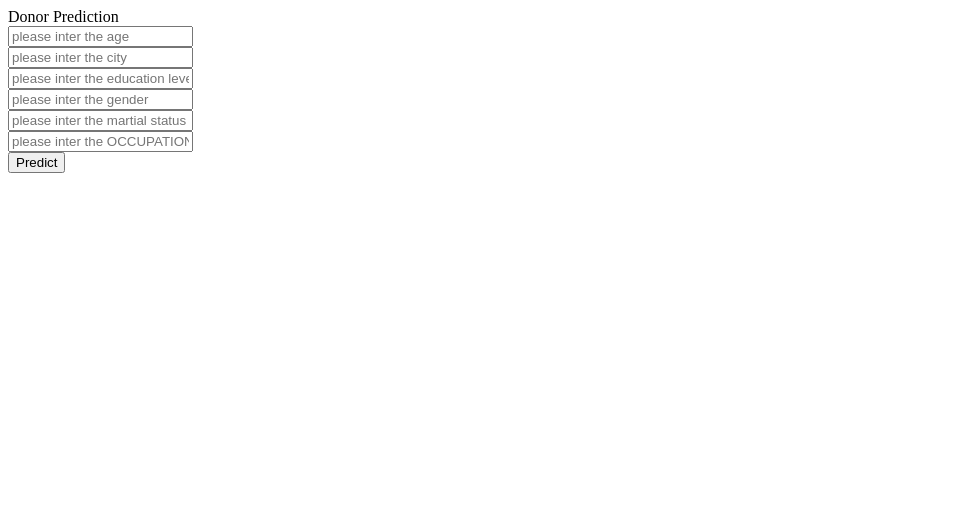
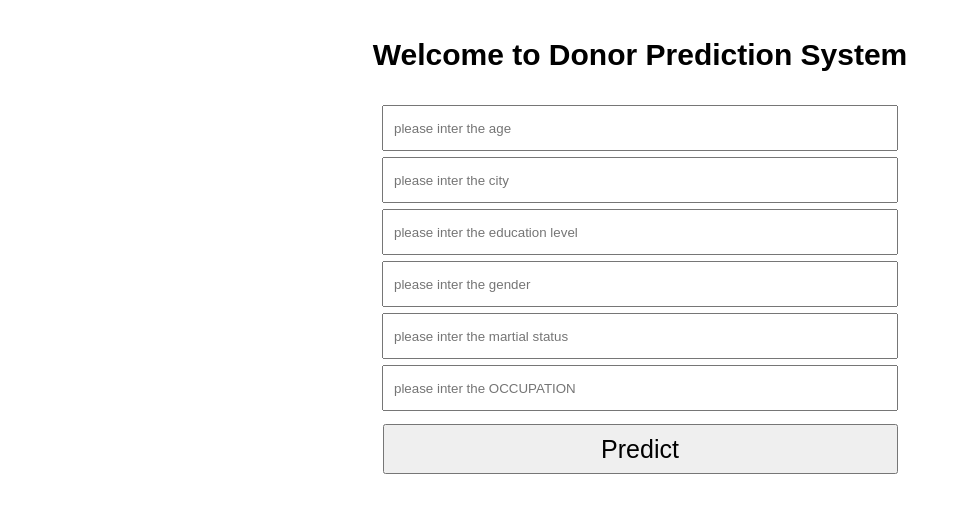
Before and after one commit to Kaptain000/DonorPredictionSystem, a Flask app: page / in a window 1280 px wide. Shown: the top 513 px of the page, without its empty margins (0-961 px from the left). Run offline with Flask 3, Linux system fonts and the light colour scheme; parts of the project's set-up code (start-up, migrations or seed data) failed here and were passed over.

Commit message:
with css version

```diff
--- a/app.py
+++ b/app.py
@@ -1,6 +1,6 @@
 import json
 import pickle
-from flask import Flask, request, app, jsonify, url_for, render_template
+from flask import Flask, request, app, jsonify, url_for, render_template, send_from_directory
 import numpy as np
 import pandas as pd
 
@@ -11,10 +11,17 @@ smote_model=pickle.load(open('smote_rf.pkl', 'rb'))
 oneHotEncoder = pickle.load(open('oneHotEncoder.pkl', 'rb'))
 standardScaler=pickle.load(open('StandardScaler.pkl', 'rb'))
 
+
+# @app.route('/')：这个装饰器定义了根路径的处理函数 home()。当用户访问根路径时，将渲染名为 home.html 的 HTML 模板，并将其发送给客户端。
 @app.route('/')
 def home():
     return render_template('home.html')
 
+@app.route('/styles.css')
+def styles():
+    return send_from_directory('static', 'styles.css')
+
+# @app.route('/predict_api', methods=['POST'])：这个装饰器定义了 /predict_api 路由的处理函数 predict_api()。
 @app.route('/predict_api', methods=['POST'])
 def predict_api():
     data=request.json['data']
@@ -35,6 +42,7 @@ def predict_api():
     output_serializable = int(output[0])
     return jsonify(output_serializable)
 
+# @app.route('/predict', methods=['POST'])：这个装饰器定义了 /predict 路由的处理函数 predict(), 最后，处理函数将预测结果渲染到一个 HTML 模板中，并将该模板发送给客户端。
 @app.route('/predict', methods=['POST'])
 def predict():
     form_values = request.form.values()
@@ -56,7 +64,11 @@ def predict():
 
     output = smote_model.predict(testdata)
     output_serializable = int(output[0])
+    # render_template 函数被用于渲染名为 home.html 的模板文件，并将 prediction_text 变量传递给模板。
     return render_template("home.html", prediction_text="The donor prediction is {}".format(output_serializable))
 
+# if __name__ == "__main__":：这个条件语句检查脚本是否直接运行，而不是作为模块导入。如果脚本直接运行，那么调用 app.run() 启动 Flask 应用程序，并在调试模式下运行（debug=True）。
+# 在 Flask 应用中，通常不需要显式地编写 main 函数。当您运行 Flask 应用时，应用会自动检测并启动。
+#     在这种情况下，如果 __name__ 变量的值是 "__main__"，那么 Flask 应用会自动开始运行。
 if __name__ == "__main__":
     app.run(debug=True, port=5001)
--- /dev/null
+++ b/static/styles.css
@@ -0,0 +1,41 @@
+body {
+    font-family: Arial, sans-serif;
+    /* background-color: red; */
+    display: flex;
+    flex-direction: column;
+    align-items: center;
+    justify-content: center;
+}
+
+header{
+    font-size: 30px;
+    font-weight: 600;
+    margin: 30px 0px;
+}
+
+form{
+    display: flex;
+    flex-direction: column;
+    align-items: center;
+    /* background-color: red; */
+    width: 100%;
+}
+
+form input{
+    width: 500px;
+    height: 40px;
+    padding-left: 10px;
+    margin: 3px 0px;
+}
+
+button{
+    width: 515px;
+    height: 50px;
+    font-size: 25px;
+    font-weight: 500;
+    margin-top: 10px;
+}
+
+h1 {
+    color: blue;
+}
--- a/templates/home.html
+++ b/templates/home.html
@@ -6,17 +6,18 @@
     <meta name="viewport" content="width=device-width, initial-scale=1.0, user-scalable=no">
     <title>Machine Learning Product</title>
     <!-- <link rel="stylesheet" href="./style.css"> -->
+    <link rel="stylesheet" type="text/css" href="styles.css">
 </head>
 
 <body>
-    <header>Donor Prediction</header>
+    <header>Welcome to Donor Prediction System</header>
     <form action="{{ url_for('predict') }}" method="post">
-        <input type="number" name="AGE" placeholder="please inter the age" required="required"><br>
-        <input type="text" name="CITY" placeholder="please inter the city" required="required"><br>
-        <input type="text" name="EDUCATION_LEVEL" placeholder="please inter the education level" required="required"><br>
-        <input type="text" name="GENDER" placeholder="please inter the gender" required="required"><br>
-        <input type="text" name="MARITAL_STATUS" placeholder="please inter the martial status" required="required"><br>
-        <input type="text" name="OCCUPATION" placeholder="please inter the OCCUPATION" required="required"><br>
+        <input type="number" name="AGE" placeholder="please inter the age" required="required">
+        <input type="text" name="CITY" placeholder="please inter the city" required="required">
+        <input type="text" name="EDUCATION_LEVEL" placeholder="please inter the education level" required="required">
+        <input type="text" name="GENDER" placeholder="please inter the gender" required="required">
+        <input type="text" name="MARITAL_STATUS" placeholder="please inter the martial status" required="required">
+        <input type="text" name="OCCUPATION" placeholder="please inter the OCCUPATION" required="required">
         <button type="submit" classname="btm">Predict</button>
     </form>
 
```
